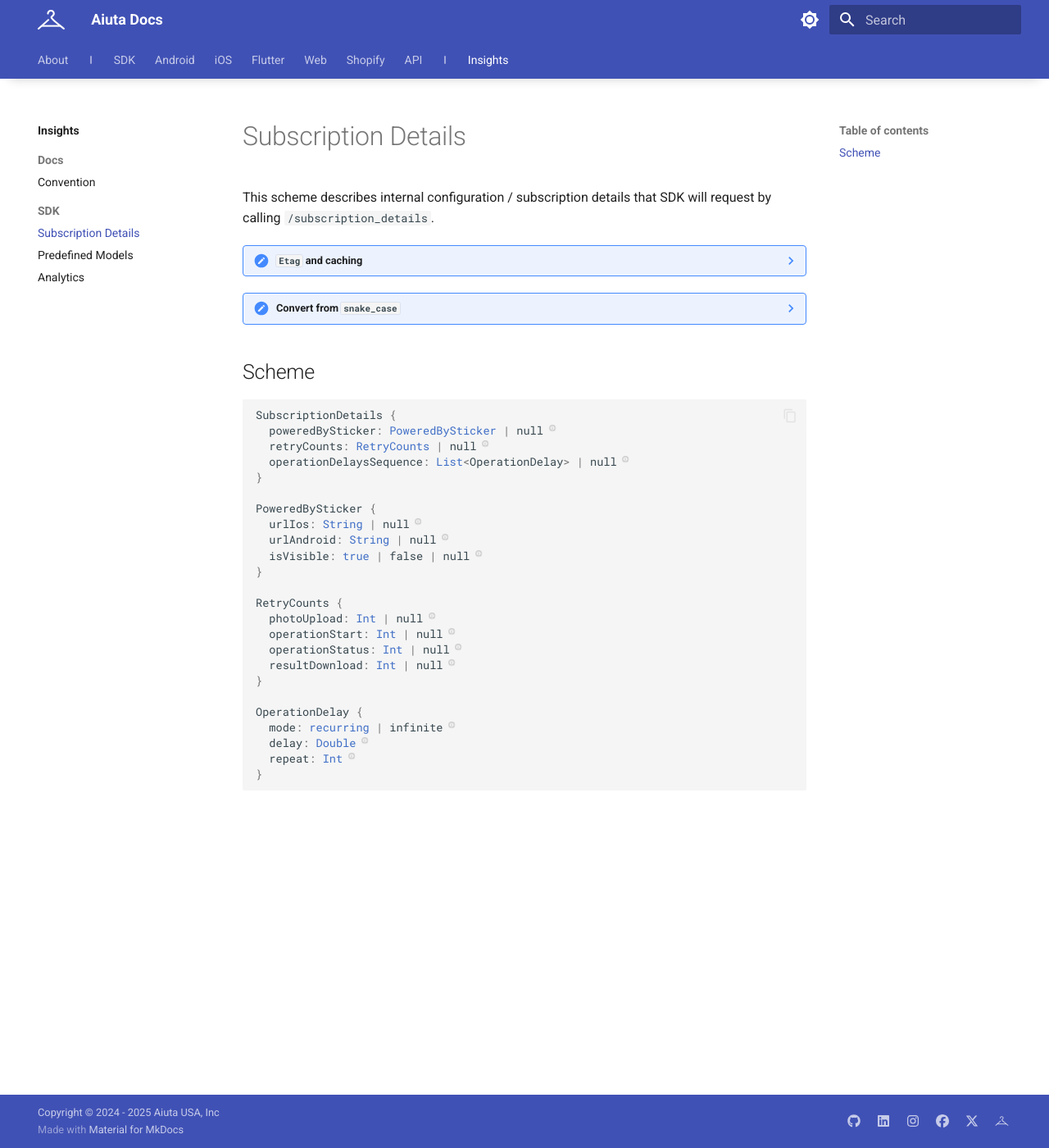
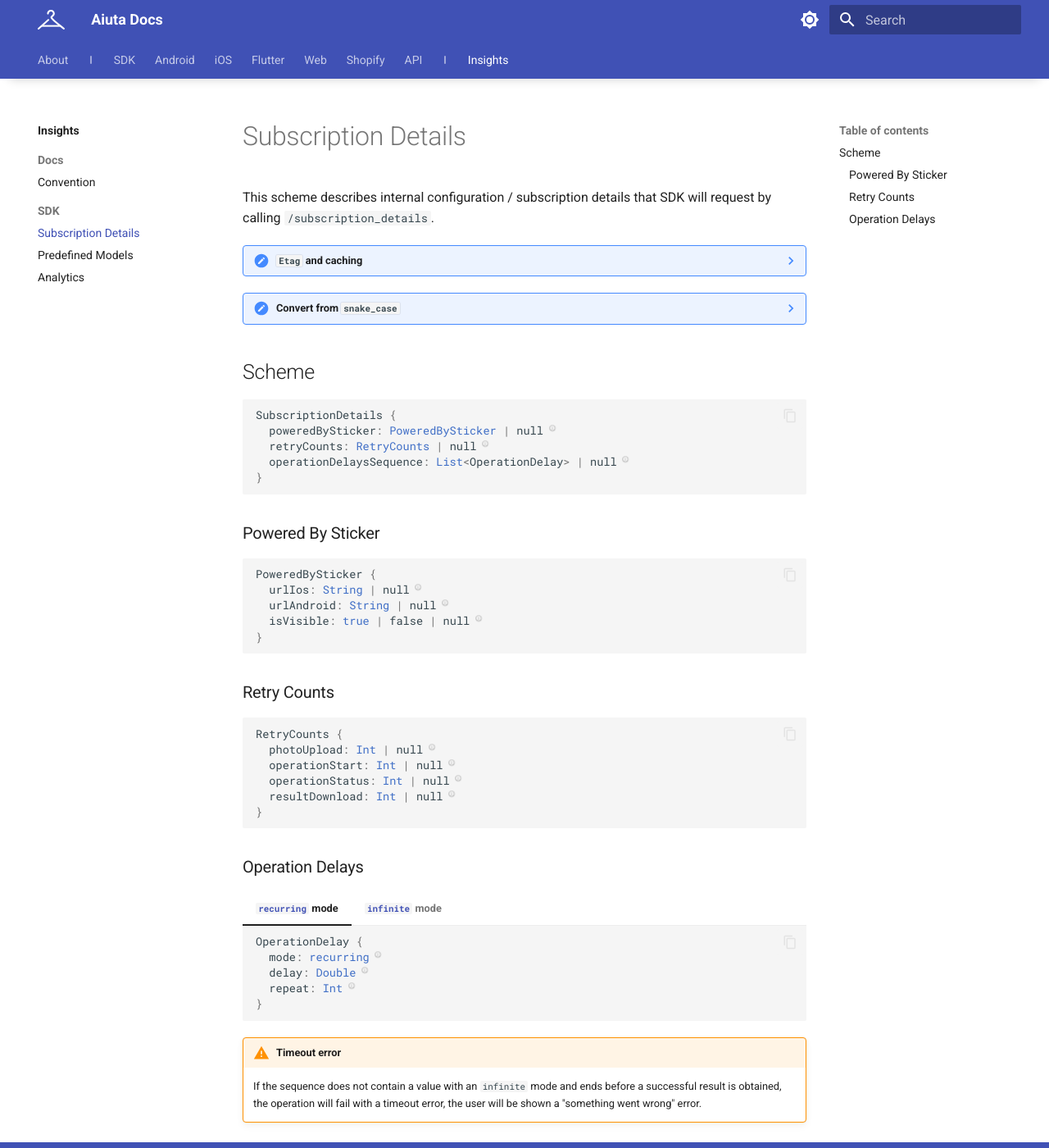
Before and after one commit to aiuta-com/docs, an MkDocs documentation site: the page built from docs/team/sdk/subscription-details.md, in a window 1280 px wide and 1400 px high. Shown: the whole window at 82% size. Built offline with MkDocs 1.6.1 and Material for MkDocs 9.7.7, drawn with Linux system fonts in a browser that asks for light colours; some of the changed lines change nothing that is shown.

Commit message:
Update subscription details doc

````diff
--- a/docs/team/sdk/subscription-details.md
+++ b/docs/team/sdk/subscription-details.md
@@ -11,25 +11,6 @@ SubscriptionDetails {
   poweredBySticker: PoweredBySticker | null // (1)!
   retryCounts: RetryCounts | null // (2)!
   operationDelaysSequence: List<OperationDelay> | null // (3)!
-}
-
-PoweredBySticker {
-  urlIos: String | null // (4)!
-  urlAndroid: String | null // (5)!
-  isVisible: true | false | null // (6)!
-}
-
-RetryCounts {
-  photoUpload: Int | null // (7)!
-  operationStart: Int | null // (8)!
-  operationStatus: Int | null // (9)!
-  resultDownload: Int | null // (10)!
-}
-
-OperationDelay {
-  mode: recurring | infinite // (11)!
-  delay: Double // (12)!
-  repeat: Int // (13)!
 }
 ```
 
@@ -52,7 +33,10 @@ OperationDelay {
         resultDownload: 2
         ```
 
-3. Sequence of delays before requesting the generation operation status. If the sequence does not contain an `infinite` value and ends before a successful result is obtained, the operation will fail with a timeout error, the user will be shown a "something went wrong" error.
+3. Sequence of delays before requesting the generation operation status.
+
+    !!! warning ""
+        If the sequence does not contain a value with an `infinite` mode and ends before a successful result is obtained, the operation will fail with a timeout error, the user will be shown a "something went wrong" error.
 
     !!! example "Defaults"
         ```typescript
@@ -74,46 +58,90 @@ OperationDelay {
         ]
         ```
 
-4. URL for iOS to open by click on the "powered by" label. If not specified the label interaction is disabled.
+### Powered By Sticker
+
+```typescript
+PoweredBySticker {
+  urlIos: String | null // (1)!
+  urlAndroid: String | null // (2)!
+  isVisible: true | false | null // (3)!
+}
+```
+
+1. URL for iOS to open by click on the "powered by" label. If not specified the label interaction is disabled.
 
     !!! example ""
         Default is `null` and "powered by" label is not interactive.
 
-5. URL for Android to open by click on the "powered by" label. If not specified the label interaction is disabled.
+2. URL for Android to open by click on the "powered by" label. If not specified the label interaction is disabled.
 
     !!! example ""
         Default is `null` and "powered by" label is not interactive.
 
-6. The only value to "powered by" label be visible is explicit `true` in the subscription details. In any other case "powered by" is hidden.
+3. The only value to "powered by" label be visible is explicit `true` in the subscription details. In any other case "powered by" is hidden.
 
     !!! example ""
         Default is `false` and "powered by" label is hidden.
 
-7. Number of retries for photo preparation/compressing/uploading.
+### Retry Counts
+
+```typescript
+RetryCounts {
+  photoUpload: Int | null // (1)!
+  operationStart: Int | null // (2)!
+  operationStatus: Int | null // (3)!
+  resultDownload: Int | null // (4)!
+}
+```
+
+1. Number of retries for photo uploading
 
     !!! example ""
         `2` by default
 
-8. Number of network request retries, has no effect if the server responds with error.
+2. Number of network request retries to start try-on operation, has no effect if the server responds with error
 
     !!! example ""
         `0` by default
 
-9. Number of network request retries per loop, if the server responded, the number of retries will reset in the next loop after the delay in the `operationDelaysSequence`
+3. Number of network request retries per loop to check operation status, if the server responded, the number of retries will reset in the next loop after the delay in the `operationDelaysSequence`
 
     !!! example ""
         `2` by default
 
-10. Number of retries to load the generated image
+4. Number of retries to load the generated image
 
     !!! example ""
         `2` by default
 
-11. `recurring` delay will be repeated a specified `repeat` number of times, `infinite` delay will repeat infinitely. If the sequence does not contain an `infinite` value and ends before a successful result is obtained, the operation will fail with a timeout error, the user will be shown a "something went wrong" error.
+### Operation Delays
 
-12. Delay in __seconds__ before next request the operation status.
+=== "`recurring` mode"
+    ```typescript
+    OperationDelay {
+      mode: recurring // (1)!
+      delay: Double // (2)!
+      repeat: Int // (3)!
+    }
+    ```
 
-13. Number of repeates for the `recurring` delay.
+    1. `recurring` delay will be repeated a specified `repeat` number of times.
 
-    !!! note ""
-        This field is not applicable to delay with `infinite` mode.
+    2. Delay in __seconds__ before next request the operation status.
+
+    3. Number of repeates for the `recurring` delay.
+
+=== "`infinite` mode"
+    ```typescript
+    OperationDelay {
+      mode: infinite // (1)!
+      delay: Double // (2)!
+    }
+    ```
+
+    1. `infinite` delay will repeat infinitely.
+
+    2. Delay in __seconds__ before next request the operation status.
+
+!!! warning "Timeout error"
+    If the sequence does not contain a value with an `infinite` mode and ends before a successful result is obtained, the operation will fail with a timeout error, the user will be shown a "something went wrong" error.
````
